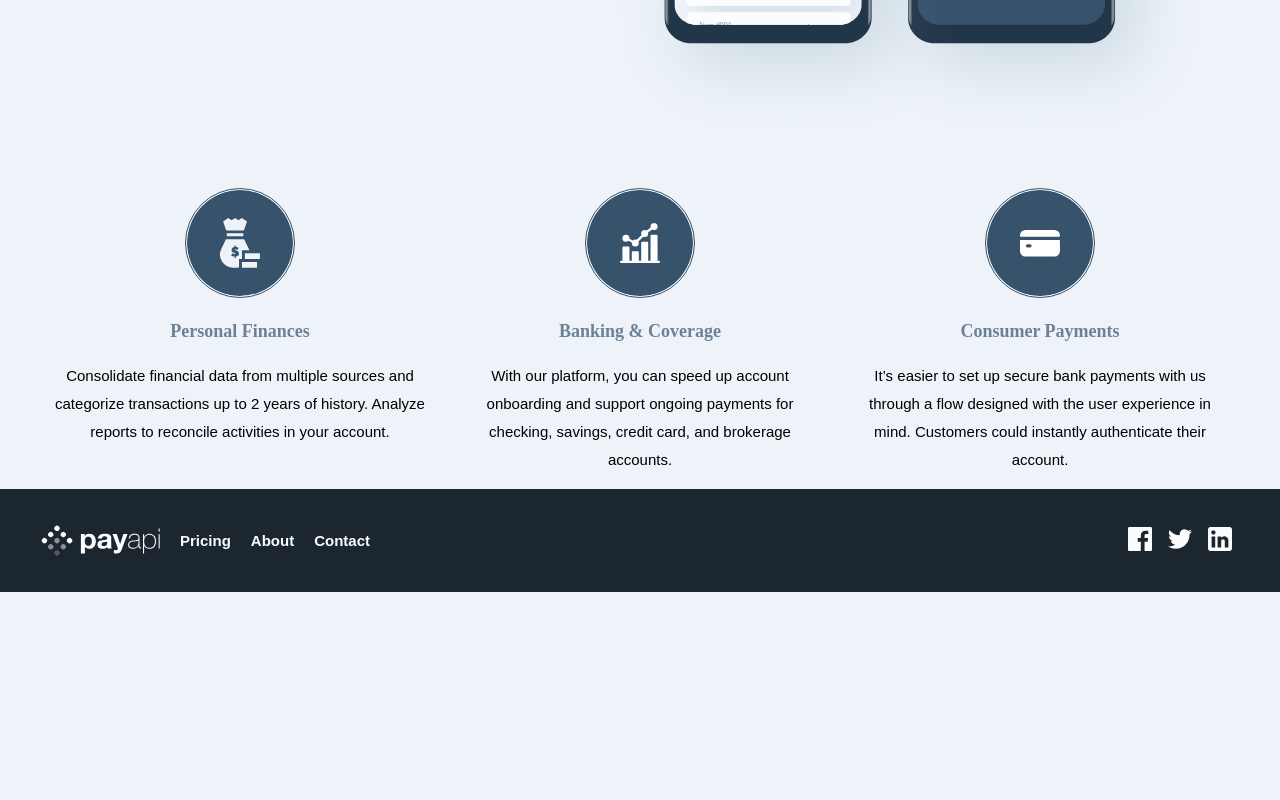
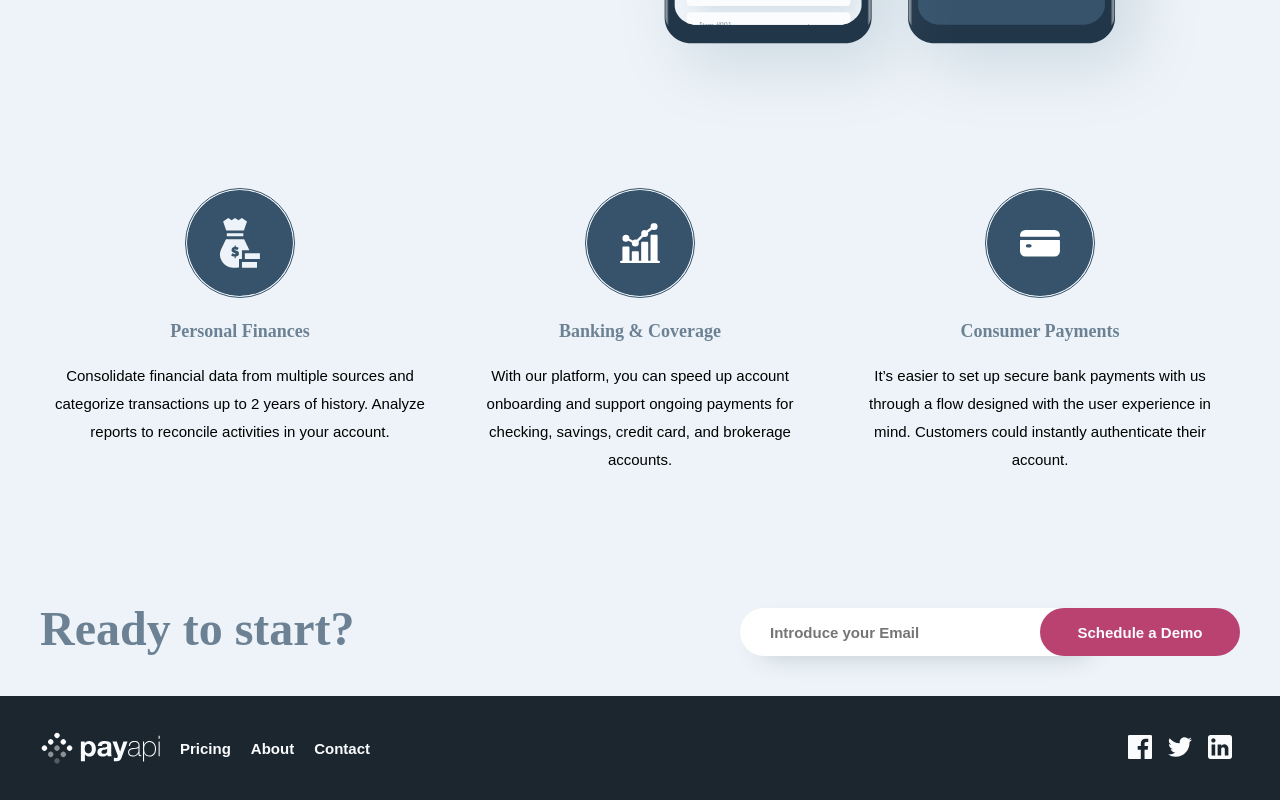
Before and after one commit to MauricioMorenoMorales/17-fm-payapi, a React (Create React App) app: page / in a window 1280 px wide. Shown: the part 2117-2917 px from the top of the page. Before the commit the page ends 2709 px from the top, so only its background shows below. Built offline with nearby package versions, Linux system fonts and the light colour scheme.

Commit message:
Home completed

```diff
--- a/src/App.tsx
+++ b/src/App.tsx
@@ -1,6 +1,7 @@
 import React from 'react';
 import { Route, Routes } from 'react-router-dom';
 import { Footer, Header } from './components';
+import ReadyToStart from './components/ReadyToStart/ReadyToStart';
 import { Home } from './Pages/Index';
 
 const App = () => {
@@ -13,6 +14,7 @@ const App = () => {
 					<Route path="/" element={<Home />} />
 				</Routes>
 			</div>
+			<ReadyToStart />
 			<Footer />
 		</div>
 	);
--- a/src/Pages/Home/Home.styles.ts
+++ b/src/Pages/Home/Home.styles.ts
@@ -99,6 +99,7 @@ const Styles = styled.div`
 		width: 100%;
 		max-width: 320px;
 		margin: 0 auto;
+		margin-bottom: 100px;
 		&__item {
 			text-align: center;
 			margin-top: 40px;
--- /dev/null
+++ b/src/components/ReadyToStart/ReadyToStart.styles.ts
@@ -0,0 +1,24 @@
+import styled from 'styled-components';
+
+const Styles = styled.div`
+	padding: 0 20px;
+	& > h2 {
+		text-align: center;
+	}
+	@media screen and (min-width: 768px) {
+		max-width: 550px;
+		margin: 0 auto;
+	}
+	@media screen and (min-width: 900px) {
+		display: grid;
+		grid-template-columns: 1fr 500px;
+		max-width: 1200px;
+		align-items: center;
+		& > h2 {
+			text-align: start;
+			margin-top: 12px;
+		}
+	}
+`;
+
+export default Styles;
--- /dev/null
+++ b/src/components/ReadyToStart/ReadyToStart.tsx
@@ -0,0 +1,14 @@
+import React from 'react';
+import { EmailInput } from '..';
+import Styles from './ReadyToStart.styles';
+
+const ReadyToStart = () => {
+	return (
+		<Styles>
+			<h2>Ready to start?</h2>
+			<EmailInput />
+		</Styles>
+	);
+};
+
+export default ReadyToStart;
```
